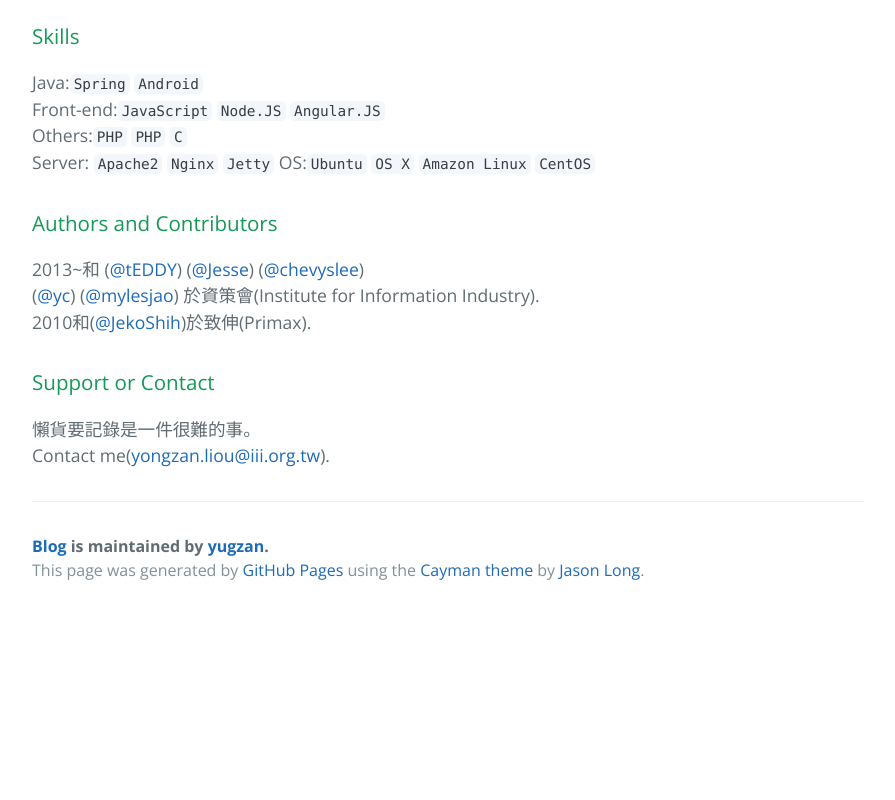
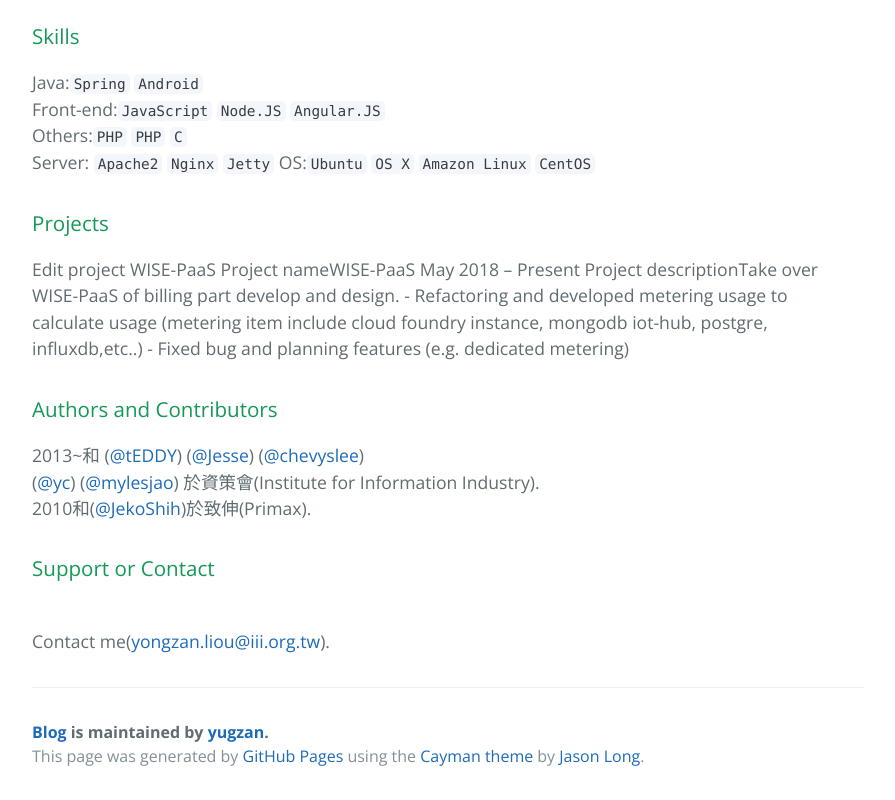
Before and after one commit to yugzan/blog, a plain HTML site: page index.html in a window 1280 px wide. Shown: the part 854-1654 px from the top of the page, without its empty margins (192-1087 px from the left). Before the commit the page ends 1468 px from the top, so only its background shows below. Drawn offline with nearby package versions, Linux system fonts and the light colour scheme.

Commit message:
add project.

```diff
--- a/index.html
+++ b/index.html
@@ -53,6 +53,19 @@ OS:<code>Ubuntu</code> <code>OS X</code> <code>Amazon Linux</code> <code>CentOS<
 </p>
 
 <h3>
+<a id="Projects" class="anchor" href="#projects" aria-hidden="true"><span class="octicon octicon-link"></span></a>
+Projects</h3>
+<p>
+  Edit project WISE-PaaS
+  Project nameWISE-PaaS
+  May 2018 – Present
+
+  Project descriptionTake over WISE-PaaS of billing part develop and design.
+  - Refactoring and developed metering usage to calculate usage
+  (metering item include cloud foundry instance, mongodb iot-hub, postgre, influxdb,etc..)
+  - Fixed bug and planning features (e.g. dedicated metering)
+</p>
+<h3>
 <a id="authors-and-contributors" class="anchor" href="#authors-and-contributors" aria-hidden="true"><span class="octicon octicon-link"></span></a>Authors and Contributors</h3>
 <p>
 2013~和
@@ -69,7 +82,7 @@ OS:<code>Ubuntu</code> <code>OS X</code> <code>Amazon Linux</code> <code>CentOS<
 <a id="support-or-contact" class="anchor" href="#support-or-contact" aria-hidden="true"><span class="octicon octicon-link"></span></a>Support or Contact</h3>
 
 <p>
-  懶貨要記錄是一件很難的事。 <br/>
+  <br/>
   Contact me(<a href="mailto:yongzan.liou@iii.org.tw">yongzan.liou@iii.org.tw</a>).
 </p>
 
```
